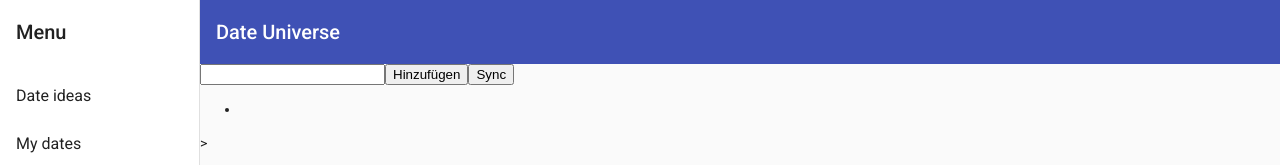
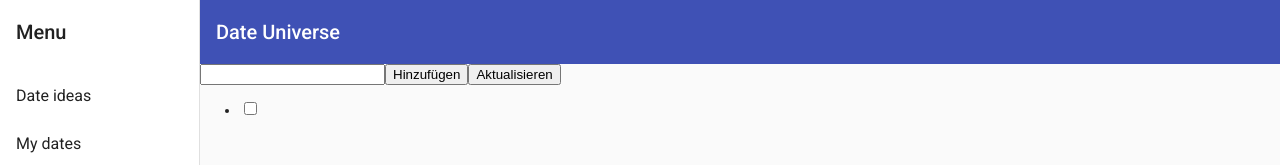
Before and after one commit to BluescreenCreator/PWA_Date_Universe, an Angular app: page / in a window 1280 px wide. Both pictures are taken after a click on the button "Hinzufügen". Shown: the top 165 px of the page. Built offline with nearby package versions, Linux system fonts and the light colour scheme.

Commit message:
Checkliste

```diff
--- a/src/app/date.service.ts
+++ b/src/app/date.service.ts
@@ -27,6 +27,11 @@ export class DateService extends Dexie {
     this.dates.add({title, id: v4(), done: false});
   }
 
+  toggleDone(date: Date) {
+   date.done = !date.done;
+   return this.dates.put(date);
+  }
+
   async sync() {
     const allDates = await this.getAll();
     const syncedDates = await this.httpClient.post<Date[]>('http://localshost:3030/sync', allDates).toPromise();
--- a/src/app/dates/dates.component.html
+++ b/src/app/dates/dates.component.html
@@ -1,9 +1,10 @@
 <input #dateInput />
 <button (click)="add(dateInput.value)">Hinzufügen</button>
-<button (click)="sync()">Sync</button>
+<button (click)="sync()">Aktualisieren</button>
 
 <ul>
   <li *ngFor="let date of dates" [class.done]="date.done">
+    <input type="checkbox" [checked]="date.done" (click)="toggleDone(date)">
     {{ date.title }}
   </li>
 </ul>
--- a/src/app/dates/dates.component.ts
+++ b/src/app/dates/dates.component.ts
@@ -26,6 +26,11 @@ export class DatesComponent implements OnInit {
     await this.loadDates();
   }
 
+  async toggleDone(date: Date){
+    await this.dateService.toggleDone(date);
+    await this.loadDates();
+  }
+
   async loadDates() {
     this.dates = await this.dateService.getAll();
   }
--- a/src/app/nav/nav.component.html
+++ b/src/app/nav/nav.component.html
@@ -26,6 +26,6 @@
       </button>
       <span>Date Universe</span>
     </mat-toolbar>
-    <ng-content></ng-content>>
+    <ng-content></ng-content>
   </mat-sidenav-content>
 </mat-sidenav-container>
```
Also changed, not shown: 1 other file (tests, documents, lock files or other folders).
